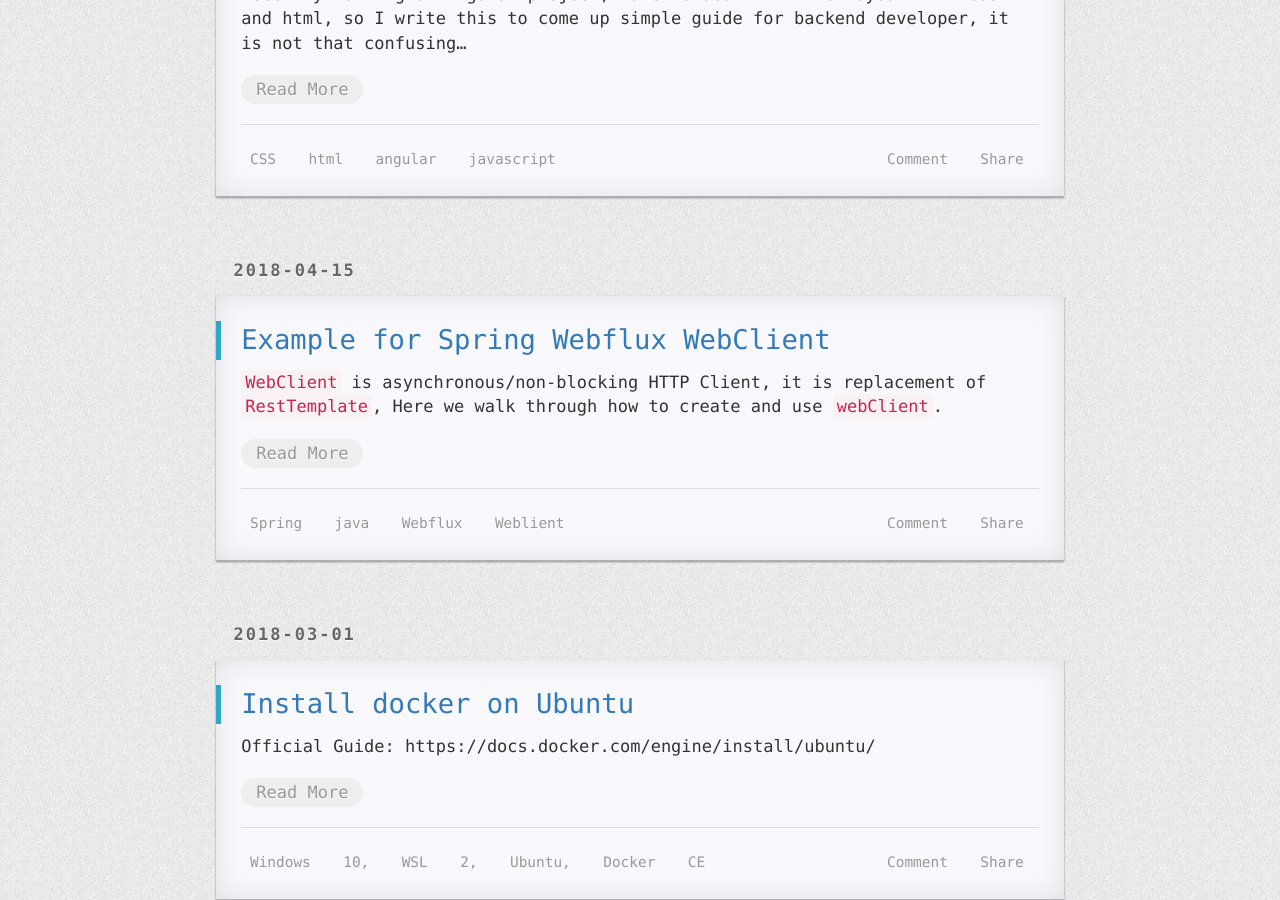
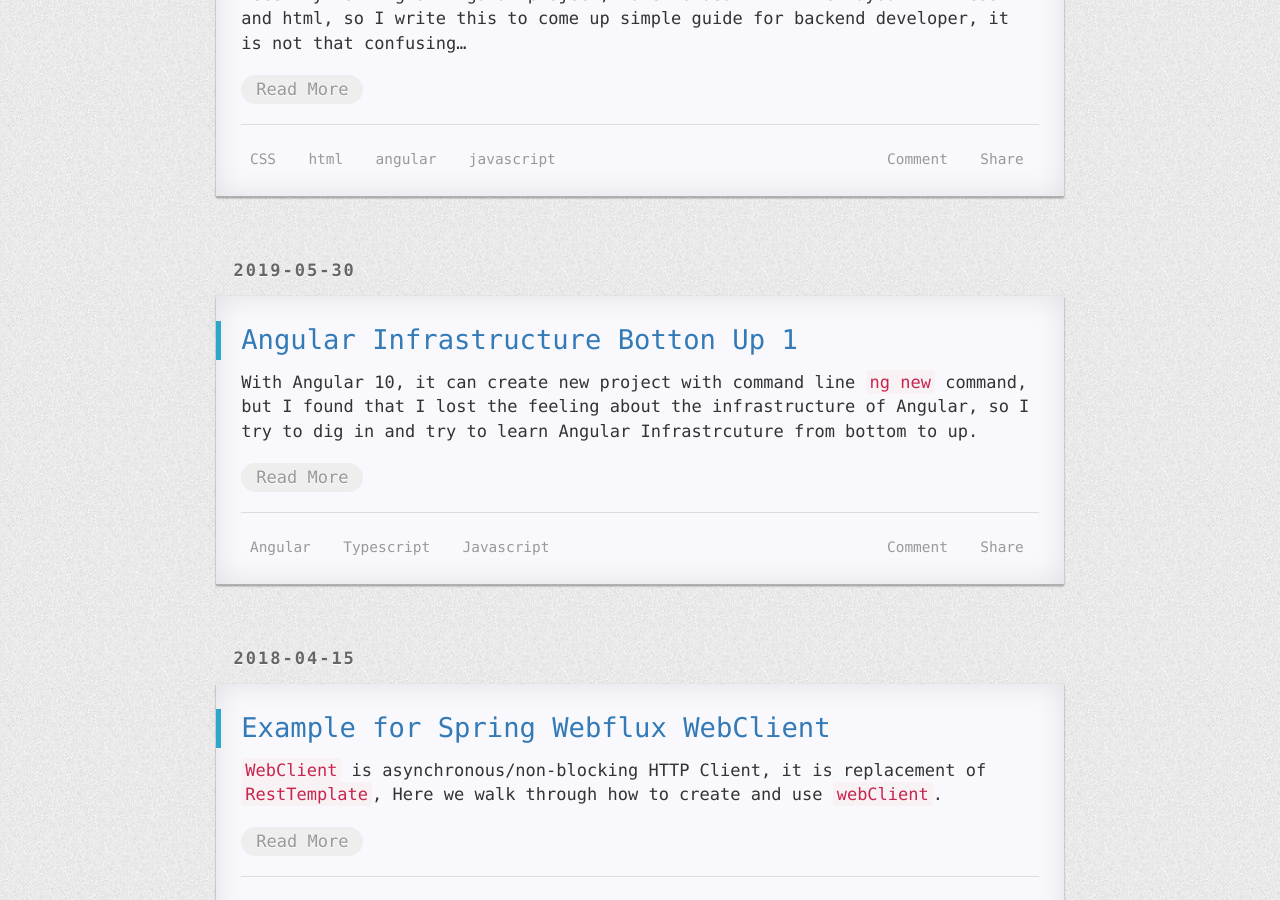
Before and after one commit to R0NGSH3N/r0ngsh3n.github.io, a Jekyll site: the page built from pages/2category.html, in a window 1280 px wide and 900 px high, scrolled down 6078 px. Built offline with Jekyll 4.4.1, drawn with Linux system fonts in a browser that asks for light colours; nearby versions of some CDN libraries; comment, search, counter and statistics services are not loaded; a style sheet for code colours, icons or effects is not loaded; part of the change alters nothing that is shown.

Commit message:
new aritcle

```diff
--- /dev/null
+++ b/_posts/2019-05-30-angular-arch-1.md
@@ -0,0 +1,424 @@
+---
+layout: post
+title: Angular Infrastructure Botton Up 1
+tags: Angular Typescript Javascript
+categories: common
+---
+
+With Angular 10, it can create new project with command line `ng new` command, but I found that I lost the feeling about the infrastructure of Angular, so I try to dig in and try to learn Angular Infrastrcuture from bottom to up.
+
+## Basic Components of Angular
+
+### app.module.ts
+
+~~~Javascript
+import { BrowserModule } from '@angular/platform-browser';
+import { NgModule } from '@angular/core';
+
+import { AppRoutingModule } from './app-routing.module';
+import { AppComponent } from './app.component';
+import { BrowserAnimationsModule } from '@angular/platform-browser/animations';
+
+@NgModule({
+  declarations: [
+    AppComponent
+  ],
+  imports: [
+    BrowserModule,
+    AppRoutingModule,
+    BrowserAnimationsModule
+  ],
+  providers: [],
+  bootstrap: [AppComponent]
+})
+export class AppModule { }
+~~~
+
+This is Angular `root` module. the structure of this `app.module.ts` is no different as other component, but the `decorator` is different.
+
+It is also the start point of Angular bootstrap. It bootstrap the `app.component.ts` as boot component.
+
+The `imports` define all the required components that project need:
+
+`BrowserModule` define this project is target for web browser platform.
+
+you need to add `AppComponent` into `declarations` and `bootstrap` array to inform Angular that `app.component.ts` is the start component for this project.
+
+### app.component.ts
+
+This is `root` component, this will be straped by root module to `index.html` file.
+
+~~~javascript
+import { Component } from '@angular/core';
+
+@Component({,
+  selector: 'app-root',
+  templateUrl: './app.component.html',
+  styleUrls: ['./app.component.css']
+})
+export class AppComponent {
+  title = 'hazelcast-server-ui';
+}
+~~~
+
+The `selector` value will be use as `tag` in index.html.
+
+### main.ts
+
+the `app.module.ts` and `app.component.ts` are sitting in `src/app` folder, the `main.ts` is sitting in `src` folder, the `main.ts` bootstrap angular project to the `platform` -- that is my understanding, there are other `platform` angular support.
+
+~~~javascript
+import { enableProdMode } from '@angular/core';
+import { platformBrowserDynamic } from '@angular/platform-browser-dynamic';
+
+import { AppModule } from './app/app.module';
+import { environment } from './environments/environment';
+
+if (environment.production) {
+  enableProdMode();
+}
+
+platformBrowserDynamic().bootstrapModule(AppModule)
+  .catch(err => console.error(err));
+~~~
+
+the `platformBrowserDynamic` defined that this project target browser platform.
+
+the `main.ts` import the `platformBrowserDynamic` and then bootstrap the `AppModule` we defined in `app.module.ts` with it, the `platformBrowserDynamic` has all the functions designed for browser.
+
+~~~javascript
+platformBrowserDynamic().bootstrapModule(AppModule)
+  .catch(err => console.error(err));
+~~~
+
+This line of code call bootstrap command.
+
+With all 3 components above: `app.module.ts`, `app.component.ts` and `main.ts`, you angular app can be run as `ng s`.
+
+## Angular template Syntax
+
+### Interpolation {{ expression}}
+
+  Not all the expression is allowed in the interpolation(like assignments), the major purpose of interpolation is for display data.
+
+  You don't need 'this' or any prefix for showing the member variable in template.
+
+  You also can call method from interpolation: {{ methodName() }}
+
+### Property Binding
+
+~~~html
+<h [textContent] = "some_variable" ></h>
+<h textContent = {{ some_variable }}></h>
+~~~
+
+This is 2 way binding, not like interpolation, Angular will monitor the DOM object and manage the data change.
+
+### Event Binding
+
+~~~html
+<a (click)= "onClick()">click</a>
+~~~
+
+any javascript remove the `on` will be the event, there we remove the `onClick`'s `on` and that is angular `click` event, when someone click that link, the `onClick()` method from component.ts file will be triggered.
+
+## Input/Output Decorators
+
+According to Angular website, the Input/Output Decorator are ***Sharing data between child and parent directives and components***
+
+My understanding is all the project component html (yourname.component.html) are the children of `app.component.html`, so they share same DOM object, the `@Input` and `@Output` decorators are the share components between all the components but you need to declare it.
+
+### Input Decorator
+
+eg. in `app.component.ts` (root component - also the parent component for all), you defined a object person.
+
+~~~javascript
+import { MaxLengthValidator } from '@angular/forms';
+
+@Component({
+  selector: 'app-root',
+  templateUrl: './app.component.html',
+  styleUrls: ['./app.component.css']
+})
+export class AppComponent {
+
+  Person = {
+    id: 1,
+    name: 'r0ngsh3n',
+    gender: 'male'
+  }
+}
+~~~
+
+now, if we have `show-person.component.ts` that show the `Person` object, we will pass the `Person` object from root component to this `show-person` component and display the information of `Person` object.
+
+~~~javascript
+import { Component, OnInit, Input } from '@angular/core';
+
+@Component({
+  selector: 'app-show-person',
+  templateUrl: './show-person.component.html',
+  styleUrls: ['./show-person.component.css']
+})
+export class ShowPersonComponent {
+
+  @Input() person;
+
+}
+~~~
+
+3 things here:
+
+- You need to import `Input` from angular/cole.
+- you need declare variable `person` as `Input`.
+- the `selector` define the `directive` name is `app-show-person`
+
+then the `show-person.component.html` will take care the display `person` part.
+
+here is the `show-person.component.html`
+
+~~~html
+<p>
+    <li>id: {{ person.id}}</li>
+    <li>name: {{ person.name}}</li>
+    <li>gender: {{ person.gender}}</li>
+</p>
+~~~
+
+1 last thing need to be taken care of, ***binding the input parameter from app.component.html to app-show-person directive***
+
+here is the `app.component.html` page
+
+~~~html
+<div>
+  <app-show-person [person] = "person"></app-show-person>
+</div>
+<router-outlet></router-outlet>
+~~~
+
+the binding (or more like pass-down) format is not different as `interpolation`:
+
+~~~javascript
+[person] = "person"
+~~~
+
+the `[person]` is the ***variable name*** in `show-person.component.ts` and `"person"` is the ***variable name*** from `app.component.ts`.
+
+### Output Decorator
+
+Output decorator is used to send data from children component to parent component (opposite of Input...no brainer).
+
+But more important, ***the output decorator is usually partner with `EventEmitter` to send event from children to parent. In this case, the Output decorator is always defined as function.***.
+
+## Structure Directive VS Attribute Directive
+
+**Structure Directive:** used to change DOM layout by adding and removing DOM Element:
+
+  `ngIf` and `ngFor`
+
+**`nfIf`** Directive:
+
+~~~html
+<p>
+  <li>id: {{ person.id}}</li>
+  <li *ngIf="person.name">name: {{ person.name}}</li>
+  <li>gender: {{ person.gender}}</li>
+</p>
+~~~
+
+Those are most common structure directives in use. There are 2 format:
+
+~~~html
+<ng-template [ngIf]="person.name">
+  <li>name: {{ person.name}}</li>
+</ng-template>
+~~~
+
+~~~html
+<p>
+  <li>id: {{ person.id}}</li>
+  <li *ngIf="person.name">name: {{ person.name}}</li>
+  <li>gender: {{ person.gender}}</li>
+</p>
+~~~
+
+above code check if the `person.name` is `null`, then it will NOT show the line of `name` attribute. `*ngIf` is synthetic sugar.
+
+**`ngFor`** Directive:
+
+`ngFor` directive is used to `for-loop`, so we create a list component to rendering `person`:
+
+show-person-list.component.ts:
+
+~~~javascript
+import { Component } from '@angular/core';
+
+@Component({
+  selector: 'app-show-person-list',
+  templateUrl: './show-person-list.component.html',
+  styleUrls: ['./show-person-list.component.css']
+})
+export class ShowPersonListComponent {
+
+  persons = [{
+    id: 1,
+    name: 'r0ngsh3n',
+    gender: 'male'
+  },
+  {
+    id: 2,
+    name: 'johndoe',
+    gender: 'male'
+  },
+  {
+    id: 3,
+    name: 'jeandoe',
+    gender: 'female'
+  }
+  ]
+
+}
+~~~
+
+In this compoent, we create list of `person` object, and in its html file, we wrap the `<app-show-person>` directive with `*ngFor` to provide the for loop of `persons` json list above:
+
+~~~html
+<div *ngFor="let person of persons">
+    <app-show-person  (changeName)="onNameChange($event)" [person]="person">
+    </app-show-person>
+</div>
+~~~
+
+finally, we need to change `app.component.html` and replace `<app-show-person>` directive with our list direcive: `<app-show-person-list>`, from the structure view is like this:
+
+app.component.html -> show-person-list.component.html -> show-person.compoent.html
+
+## Attribute Directive
+
+### Build in Directive
+
+ `ngClass` - this is used to 'conditional' load CSS based on the object's attribute:
+
+e.g: If we want to show 'female' person in red, we can change `show-person-list.component.html`
+
+~~~html
+<div *ngFor="let person of persons">
+    <div [ngClass]="{ 'female-style' : person.gender === 'female', 'male-style': person.gender === 'male'}">
+    <app-show-person
+        (changeName)="onNameChange($event)"
+        [person]="person">
+    </app-show-person>
+    </div>
+</div>
+~~~
+
+The `[ngClass]` need "{}" and each condition separated by ",", and use `CSS Name : Object.Attribute === Value` format as expression.
+
+and in `show-person.component.css` you can put any css file, you add the style:
+
+~~~CSS
+div.female-style {
+    color: red
+}
+
+div.male-style {
+    color: black
+}
+
+div.hovering-style {
+    color: yellow
+}
+~~~
+
+### Custom Directive
+
+We can build a custom directive just like the build in directive:
+
+The usage of custom directive is no different with build-in direcive, it follow the this format:
+
+~~~javascript
+  [appGender] = "person.gender"
+~~~
+
+the `appGender` is the `selector` and the `person.gender` is the `input` parameter pass from component to directive. Following show the step of creating directive.
+
+1. Create directive ts file just like other component ts file:
+
+~~~bash
+ng g directive gender
+~~~
+
+This command will create following 2 files:
+  `gender.directive.ts` and `gender.directive.spec.ts`.
+
+2. In the `gender.directive.ts` file, we put code like following:
+
+~~~javascript
+import { Directive, HostBinding, Input } from '@angular/core';
+
+@Directive({
+  selector: '[appGender]'
+})
+export class GenderDirective {
+  @HostBinding("class.female-style") isFemale = false;
+  @Input() set appGender (value) {
+    console.log('value is ' + value);
+    if(value === 'female'){
+      this.isFemale = true;
+    }
+  }
+}
+~~~
+
+in here, the directive name is `appGender`, that is the name will be used in html, and ***The Input `set` to function name also MUST be `appGender`***, then this function will be called by angular when binding the directive to the host.
+
+the `class.femail-style` is pointing to CSS class, the `class` here could be any HTML attribute (that is why called attribute directive), so when `person.gender` is `female`, in the host attribute, angular will add `class=female-style`.
+
+3. Now add the custmized directive to the HTML page.
+
+~~~HTML
+<div *ngFor="let person of persons">
+    <div [appGender] = "person.gender">
+    <app-show-person
+        (changeName)="onNameChange($event)"
+        [person]="person">
+    </app-show-person>
+    </div>
+</div>
+~~~
+
+4. Name Convention of Customize Directive
+
+  In here, we just name `appGender` as directive name, in real world, you
+should follow the angular directive name convention, just like all build-in directive, Angular name them with prefix `ng`, you should come up with your own prefix, so people know this is customized directive from your own application.
+
+5. the customized directive not only can bind the attributes to host tag, it also can binding the `listener` to the host's event, like `onMouseEnter` event, following code shows how to handle `onMouseEnter` and `onMouseLeft` events
+
+~~~javascript
+import { Directive, HostBinding, Input, HostListener } from '@angular/core';
+
+@Directive({
+  selector: '[appGender]'
+})
+export class GenderDirective {
+  @HostBinding("class.female-style") isFemale = false;
+  @HostBinding("class.hovering-style") hover = false;
+
+  @HostListener('mouseenter') onMouseEnter() {
+    this.hover = true;
+  }
+
+  @HostListener('mouseleave') onMouseLeave() {
+    this.hover = false;
+  }
+
+  @Input() set appGender(value) {
+    console.log('value is ' + value);
+    if (value === 'female') {
+      this.isFemale = true;
+    }
+  }
+}
+~~~
+
+here, we want the font color turn to 'yellow' when mouse hover, so we binding 2 listners on `onMouseEnter` and `onMouseLeave` event, in angular, all the HTML event are chopped of the `on`, so the events binding on `@HostListner` is `mouseenter` and `mouseleave` without `on`. we use boolean variable `hover` to control the CSS class `hovering-style`.
--- a/_posts/2020-04-11-angular-spring.md
+++ b/_posts/2020-04-11-angular-spring.md
@@ -102,6 +102,45 @@ in this case, you change `angular.json` file, and update the `outputPath` as fol
             "assets": [
 ~~~
 
+in that case, the compiled angular code will be put in static folder:
+~~~java
+server-template/src/main/resources$ tree -L 3
+├── angular
+│   └── hazelcast-server-ui
+│       ├── angular.json
+│       ├── e2e
+│       ├── karma.conf.js
+│       ├── node_modules
+│       ├── package.json
+│       ├── package-lock.json
+│       ├── README.md
+│       ├── src
+│       ├── tsconfig.app.json
+│       ├── tsconfig.json
+│       ├── tsconfig.spec.json
+│       └── tslint.json
+├── application-instance.yml
+├── application-server.yml
+├── application.yml
+├── logback.xml
+└── static
+    ├── favicon.ico
+    ├── index.html
+    ├── main.js
+    ├── main.js.map
+    ├── polyfills.js
+    ├── polyfills.js.map
+    ├── runtime.js
+    ├── runtime.js.map
+    ├── styles.css
+    ├── styles.css.map
+    ├── vendor.js
+    └── vendor.js.map
+~~~
+
+in that case, once you `ng b`, you can run `bootRun` in gradle and angular will show.
+
+
 ~~~bash
 ng new my-app
 ~~~
```
